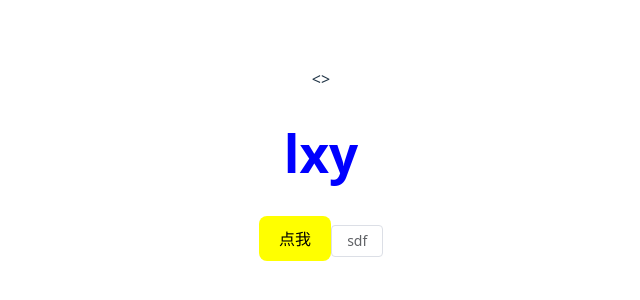
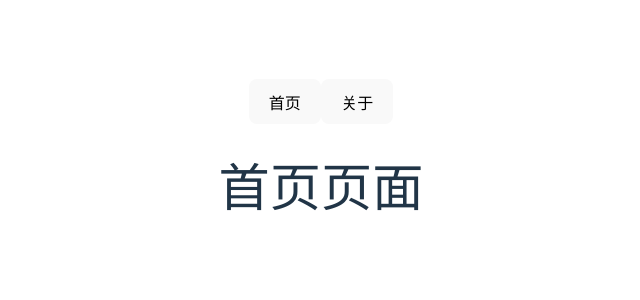
Before and after one commit to lxy123hh/learn_frontend, a Vue app in the folder learn_vue/: page / in a window 1280 px wide. Shown: the part 236-536 px from the top of the page, without its empty margins (319-959 px from the left). Built offline with nearby package versions, Linux system fonts and the light colour scheme.

Commit message:
feat:add vue-router

```diff
--- a/learn_vue/package.json
+++ b/learn_vue/package.json
@@ -10,7 +10,8 @@
   },
   "dependencies": {
     "element-plus": "^2.10.4",
-    "vue": "^3.5.17"
+    "vue": "^3.5.17",
+    "vue-router": "4"
   },
   "devDependencies": {
     "@vitejs/plugin-vue": "^6.0.0",
--- a/learn_vue/src/App.vue
+++ b/learn_vue/src/App.vue
@@ -1,25 +1,18 @@
 <template>
-  <>
-    <h1>{{ test_message }}</h1>
-    <button @click="click_button">点我</button>
-    <el-button>sdf</el-button>
+  <div>
+    <nav>
+      <button @click="goHome">首页</button>
+      <button @click="goAbout">关于</button>
+    </nav>
+    <router-view />
+  </div>
 </template>
 
 <script setup>
-import getUserDate  from './components/getUserDate.vue';
-import {ref} from 'vue';
-const test_message = ref('lxy');
-function click_button() {
-  test_message.value = '你点我干嘛？';
-}
+import { useRouter } from 'vue-router'
 
+const router = useRouter()
+
+const goHome = () => router.push('/')
+const goAbout = () => router.push('/about')
 </script>
-
-<style>
-h1 {
-  color: blue;
-}
-button {
-  background-color: yellow;
-}
-</style>
--- /dev/null
+++ b/learn_vue/src/router/index.js
@@ -0,0 +1,13 @@
+import { createRouter, createWebHistory } from 'vue-router'
+
+const routes = [
+  { path: '/', name: 'Home', component: () => import('@/views/Home.vue') },
+  { path: '/about', name: 'About', component: () => import('@/views/About.vue') }
+]
+
+const router = createRouter({
+  history: createWebHistory(),
+  routes
+})
+
+export default router // ✅ 默认导出
--- /dev/null
+++ b/learn_vue/src/views/About.vue
@@ -0,0 +1,6 @@
+<template>
+  <h1>关于页面</h1>
+</template>
+
+<script setup>
+</script>
--- /dev/null
+++ b/learn_vue/src/views/Home.vue
@@ -0,0 +1,6 @@
+<template>
+  <h1>首页页面</h1>
+</template>
+
+<script setup>
+</script>
--- a/learn_vue/vite.config.js
+++ b/learn_vue/vite.config.js
@@ -1,7 +1,12 @@
 import { defineConfig } from 'vite'
 import vue from '@vitejs/plugin-vue'
+import path from 'path' // ✅ 引入 path 模块
 
-// https://vite.dev/config/
 export default defineConfig({
   plugins: [vue()],
+  resolve: {
+    alias: {
+      '@': path.resolve(__dirname, './src'), // ✅ 配置 @ 指向 src
+    },
+  },
 })
```
Also changed, not shown: learn_vue/src/main.js (+6 -1 lines), 1 other file (tests, documents, lock files or other folders).
